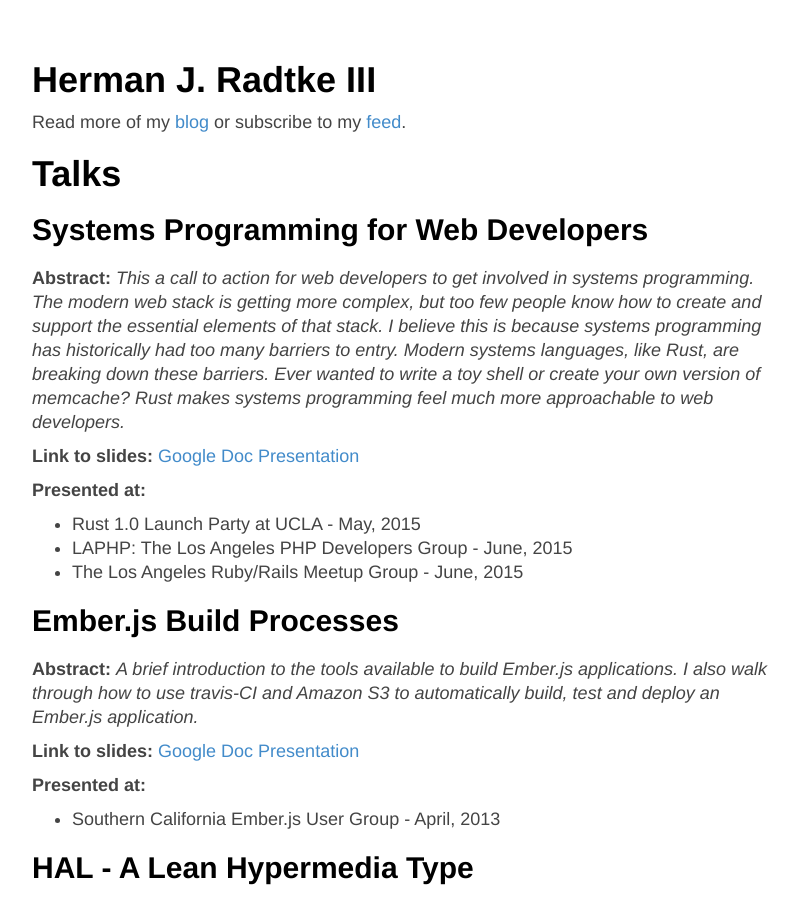
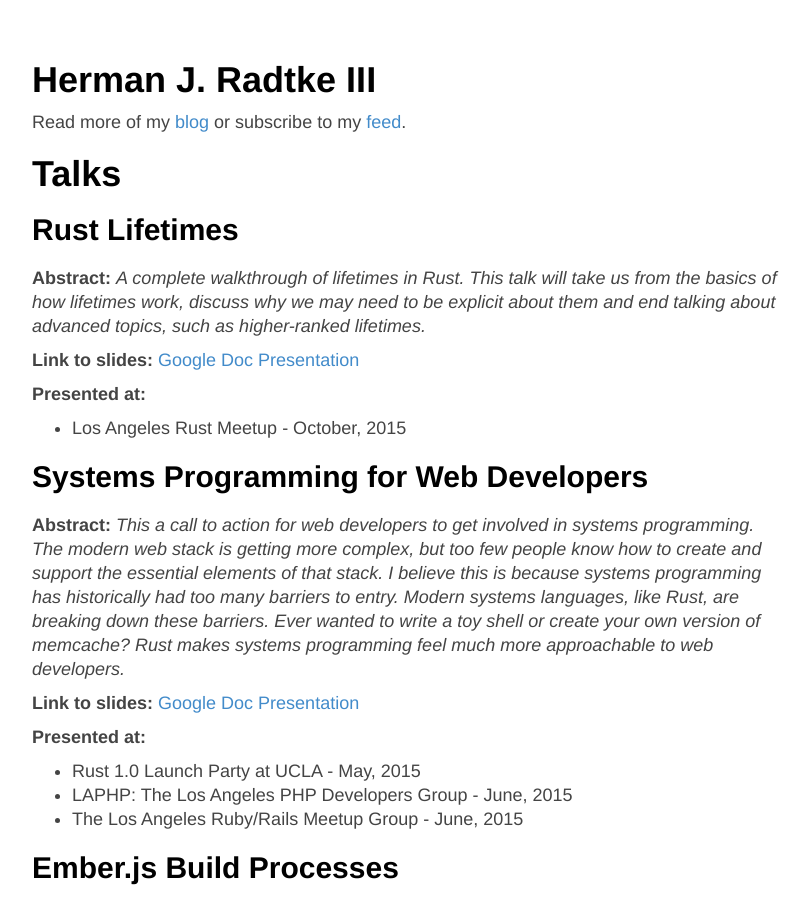
Before and after one commit to hjr3/hjr3.github.io, a Jekyll site: the page built from talks.html, in a window 1280 px wide and 900 px high. Shown: the whole window, without its empty margins (233-1040 px from the left). Built offline with Jekyll 4.4.1, drawn with Linux system fonts in a browser that asks for light colours; Markdown is read by kramdown in place of the engine named in the settings.

Commit message:
Added talk: Rust Lifetimes

```diff
--- a/talks.html
+++ b/talks.html
@@ -9,6 +9,18 @@ title: Talks
   <header>
     <h1>{{ page.title }}</h1>
   </header>
+
+  <h2>Rust Lifetimes</h2>
+
+  <p><strong>Abstract:</strong> <em>A complete walkthrough of lifetimes in Rust. This talk will take us from the basics of how lifetimes work, discuss why we may need to be explicit about them and end talking about advanced topics, such as higher-ranked lifetimes.</em></p>
+
+  <p><strong>Link to slides:</strong> <a href="https://docs.google.com/a/hermanradtke.com/presentation/d/1ySMGJqK9yKtx5JX6n7w8j8srkgCC9YdCFKPXKLZ6Fy4/edit?usp=sharing">Google Doc Presentation</a></p>
+
+  <p><strong>Presented at:</strong>
+    <ul>
+      <li>Los Angeles Rust Meetup - October, 2015</li>
+    </ul>
+  </p>
 
   <h2>Systems Programming for Web Developers</h2>
 
```
